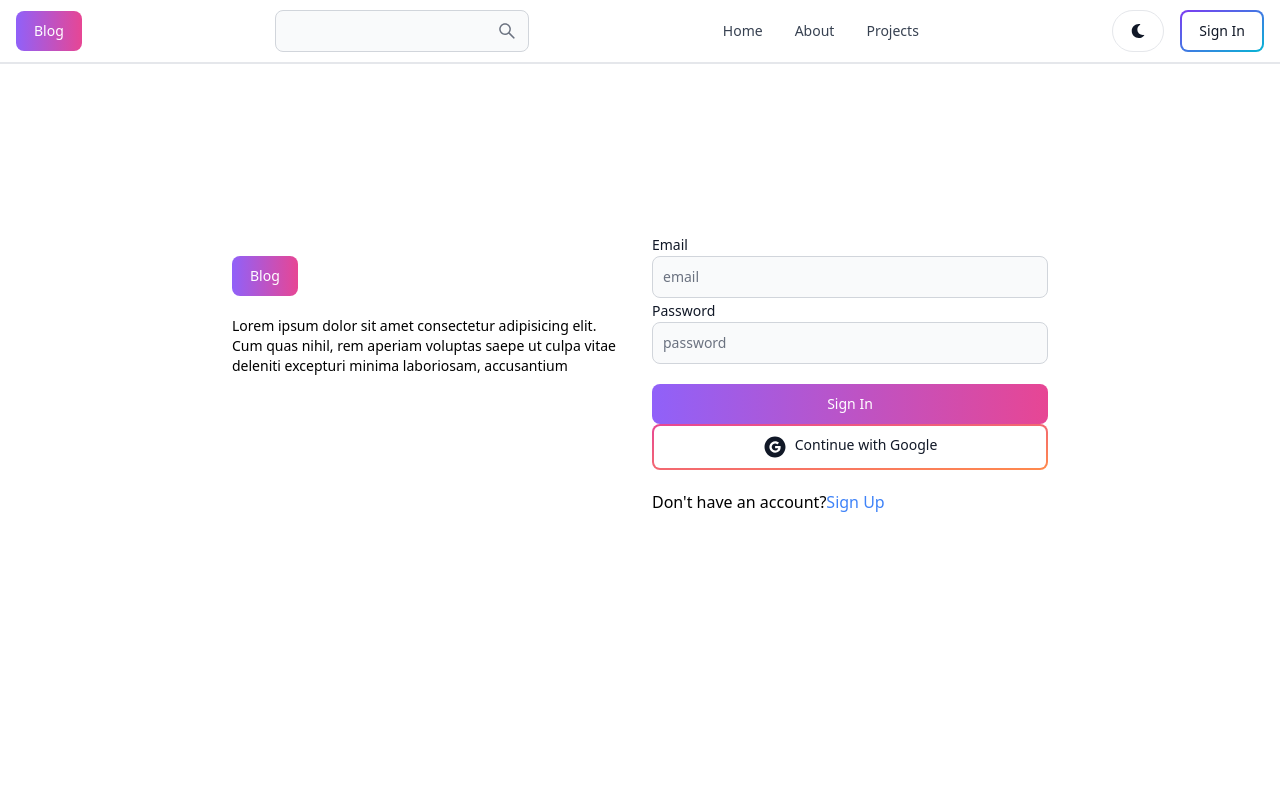
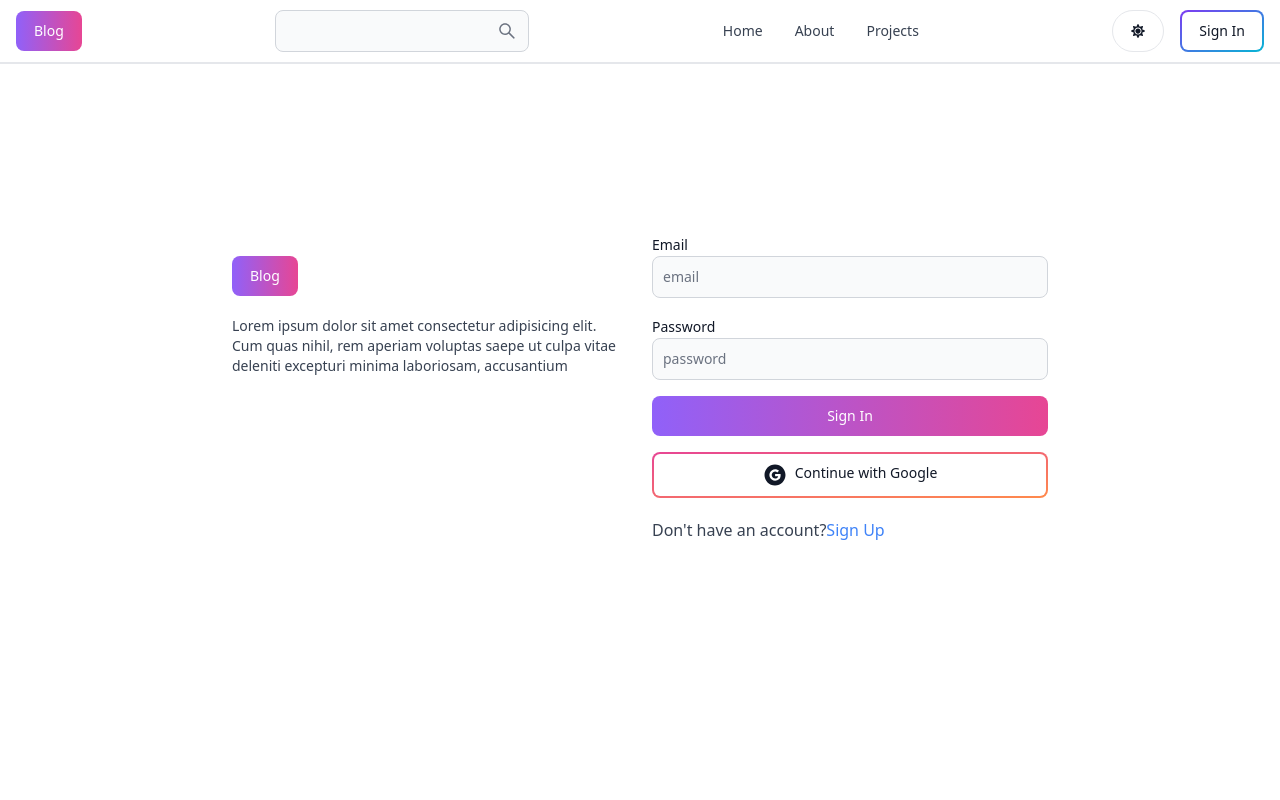
Before and after one commit to outmane33/mern-blog, a React (Vite) app in the folder client/: page /sign-in in a window 1280 px wide. Shown: the top 800 px of the page. Built offline with nearby package versions, Linux system fonts and the light colour scheme.

Commit message:
make dashbord private

```diff
--- a/client/src/App.jsx
+++ b/client/src/App.jsx
@@ -7,6 +7,7 @@ import Dashboard from "./pages/Dashboard";
 import Projects from "./pages/Projects";
 import Header from "./components/Header";
 import Footer from "./components/Footer";
+import PrivateRoute from "./components/PrivateRoute";
 export default function App() {
   return (
     <BrowserRouter>
@@ -16,8 +17,10 @@ export default function App() {
         <Route path="/about" element={<About />} />
         <Route path="/sign-in" element={<Signin />} />
         <Route path="/sign-up" element={<SignUp />} />
+        <Route element={<PrivateRoute />}>
+          <Route path="/dashboard" element={<Dashboard />} />
+        </Route>
         <Route path="/projects" element={<Projects />} />
-        <Route path="/dashboard" element={<Dashboard />} />
       </Routes>
       <Footer />
     </BrowserRouter>
--- a/client/src/components/Header.jsx
+++ b/client/src/components/Header.jsx
@@ -1,13 +1,16 @@
 import { Button, Navbar, TextInput, Dropdown, Avatar } from "flowbite-react";
 import { Link, useLocation } from "react-router-dom";
 import { AiOutlineSearch } from "react-icons/ai";
-import { FaMoon } from "react-icons/fa";
-import { useSelector } from "react-redux";
+import { FaMoon, FaSun } from "react-icons/fa";
+import { useSelector, useDispatch } from "react-redux";
+import { toggleTheme } from "../redux/actions/themeActions";
 
 export default function Header() {
   const path = useLocation().pathname;
   const user = useSelector((state) => state.user.user);
-  console.log(user);
+  const theme = useSelector((state) => state.theme.theme);
+  const dispatch = useDispatch();
+
   return (
     <Navbar className="border-b-2">
       <Button className="order-1" gradientDuoTone="purpleToPink">
@@ -23,8 +26,13 @@ export default function Header() {
       </Button>
 
       <div className="flex order-3 md:order-4 gap-4">
-        <Button pill color="gray" className="hidden md:inline">
-          <FaMoon />
+        <Button
+          pill
+          color="gray"
+          className="hidden md:inline"
+          onClick={() => dispatch(toggleTheme())}
+        >
+          {theme === "light" ? <FaSun /> : <FaMoon />}
         </Button>
         {user ? (
           <Dropdown
--- /dev/null
+++ b/client/src/components/PrivateRoute.jsx
@@ -0,0 +1,7 @@
+import { useSelector } from "react-redux";
+import { Navigate, Outlet } from "react-router-dom";
+
+export default function PrivateRoute() {
+  const user = useSelector((state) => state.user.user);
+  return user ? <Outlet /> : <Navigate to="/sign-in" />;
+}
--- /dev/null
+++ b/client/src/components/ThemeProvider.jsx
@@ -0,0 +1,19 @@
+import { useSelector } from "react-redux";
+import PropTypes from "prop-types";
+
+function ThemeProvider({ children }) {
+  const theme = useSelector((state) => state.theme.theme);
+  return (
+    <div className={theme}>
+      <div className="bg-white text-gray-700 dark:text-gray-200 dark:bg-gray-900">
+        {children}
+      </div>
+    </div>
+  );
+}
+
+ThemeProvider.propTypes = {
+  children: PropTypes.node.isRequired,
+};
+
+export default ThemeProvider;
--- a/client/src/main.jsx
+++ b/client/src/main.jsx
@@ -3,9 +3,12 @@ import "./index.css";
 import App from "./App.jsx";
 import { store } from "./redux/store/store.js";
 import { Provider } from "react-redux";
+import ThemeProvider from "./components/ThemeProvider.jsx";
 
 createRoot(document.getElementById("root")).render(
   <Provider store={store}>
-    <App />
+    <ThemeProvider>
+      <App />
+    </ThemeProvider>
   </Provider>
 );
--- a/client/src/pages/SignIn.jsx
+++ b/client/src/pages/SignIn.jsx
@@ -30,7 +30,7 @@ export default function Signin() {
         </div>
         {/* {/ right /} */}
         <div className="flex-1">
-          <form onSubmit={handleSubmit}>
+          <form onSubmit={handleSubmit} className="flex flex-col gap-4">
             {/* {/ form group email /} */}
             <div>
               <Label>Email</Label>
@@ -53,7 +53,7 @@ export default function Signin() {
             </div>
             <Button
               gradientDuoTone="purpleToPink"
-              className="w-full mt-5"
+              className="w-full"
               type="submit"
               disabled={loading}
             >
--- /dev/null
+++ b/client/src/redux/actions/themeActions.js
@@ -0,0 +1,5 @@
+import { TOGGLE_THEME } from "../types/themeTypes";
+
+export const toggleTheme = () => {
+  return { type: TOGGLE_THEME };
+};
--- a/client/src/redux/reducer/rootReducer.js
+++ b/client/src/redux/reducer/rootReducer.js
@@ -1,6 +1,8 @@
 import { combineReducers } from "redux";
 import { userReducer } from "./userReducer";
+import { themeReducer } from "./themeReducer";
 
 export const routResucer = combineReducers({
   user: userReducer,
+  theme: themeReducer,
 });
--- /dev/null
+++ b/client/src/redux/reducer/themeReducer.js
@@ -0,0 +1,18 @@
+import { TOGGLE_THEME } from "../types/themeTypes";
+
+const initialValue = {
+  theme: JSON.parse(localStorage.getItem("theme")) || "light",
+};
+
+export const themeReducer = (state = initialValue, action) => {
+  if (action.type === TOGGLE_THEME) {
+    let newTheme = state.theme === "light" ? "dark" : "light";
+    localStorage.setItem("theme", JSON.stringify(newTheme));
+    return {
+      ...state,
+      theme: newTheme,
+    };
+  }
+
+  return state;
+};
--- /dev/null
+++ b/client/src/redux/types/themeTypes.js
@@ -0,0 +1 @@
+export const TOGGLE_THEME = "TOGGLE_THEME";
```
